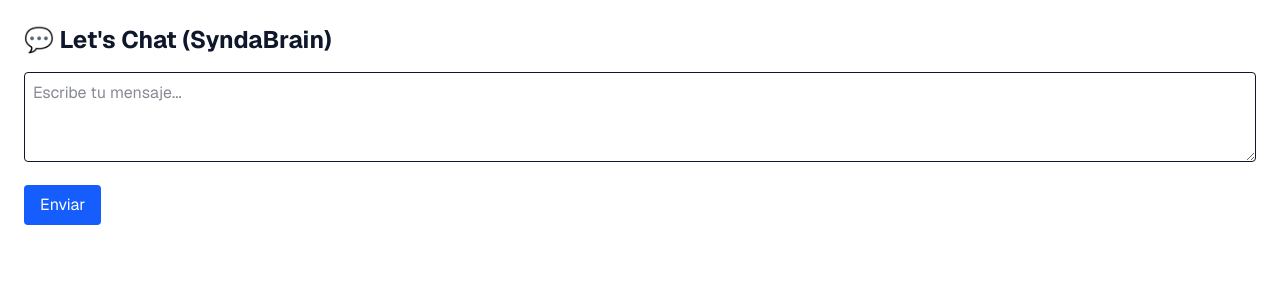
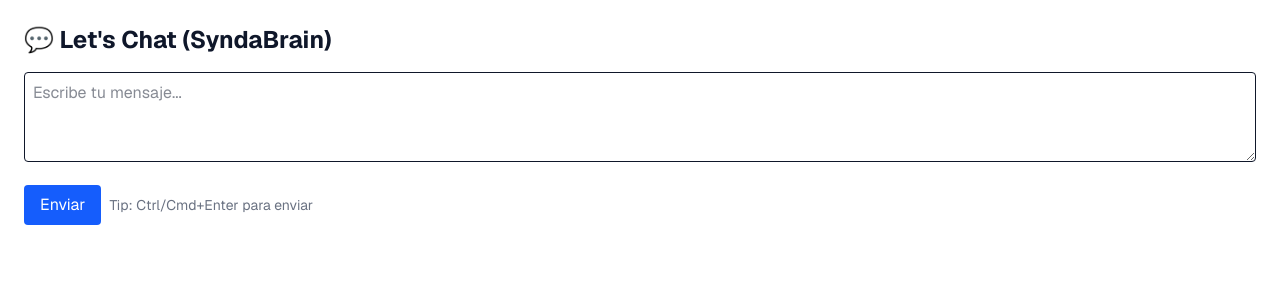
Before and after one commit to christopherrichardson25-SYNDA/syndaverse-dashboard, a Next.js app: page /lets-chat in a window 1280 px wide. Shown: the top 300 px of the page. Built offline with nearby package versions, Linux system fonts and the light colour scheme.

Commit message:
Update page.tsx

```diff
--- a/app/lets-chat/page.tsx
+++ b/app/lets-chat/page.tsx
@@ -1,44 +1,103 @@
 "use client";
+
 import { useState } from "react";
+
+type ChatPayload = {
+  message: string;
+  userId?: string | null;
+  context?: Record<string, unknown>;
+};
+
+type ChatResponse = {
+  reply: string;
+  model: string;
+  app?: string | null;
+  ethics?: Record<string, unknown> | null;
+};
 
 export default function LetsChatPage() {
   const [input, setInput] = useState("");
-  const [response, setResponse] = useState("");
+  const [response, setResponse] = useState<string>("");
+  const [loading, setLoading] = useState(false);
+  const [error, setError] = useState<string>("");
 
   const sendMessage = async () => {
-    const res = await fetch(`${process.env.NEXT_PUBLIC_BRAIN_API}/api/chat`, {
+    const text = input.trim();
+    if (!text || loading) return;
+
+    setLoading(true);
+    setError("");
+    setResponse("");
+
+    const payload: ChatPayload = {
+      message: text,
+      context: { app: "SyndaTools", k: 5 },
+    };
+
+    try {
+      const res = await fetch("/api/chat", {
         method: "POST",
         headers: { "Content-Type": "application/json" },
-      body: JSON.stringify({
-        message: input,
-        context: { app: "SyndaTools", k: 5 },
-      }),
+        body: JSON.stringify(payload),
+        cache: "no-store",
       });
-    const data = await res.json();
+
+      if (!res.ok) {
+        const txt = await res.text().catch(() => "");
+        throw new Error(txt || `Upstream error ${res.status}`);
+      }
+
+      const data = (await res.json()) as ChatResponse;
       setResponse(data.reply || "Sin respuesta");
+    } catch (e) {
+      const msg = e instanceof Error ? e.message : String(e);
+      setError(msg);
+    } finally {
+      setLoading(false);
+    }
   };
 
   return (
     <main className="p-6 space-y-4">
-      <h1 className="text-2xl font-bold">💬 Let's Chat (SyndaBrain)</h1>
+      <h1 className="text-2xl font-bold">💬 Let&apos;s Chat (SyndaBrain)</h1>
+
       <textarea
         className="w-full p-2 border rounded"
         rows={3}
         value={input}
         onChange={(e) => setInput(e.target.value)}
         placeholder="Escribe tu mensaje..."
+        onKeyDown={(e) => {
+          if (e.key === "Enter" && (e.metaKey || e.ctrlKey)) {
+            e.preventDefault();
+            sendMessage();
+          }
+        }}
       />
+
+      <div className="flex items-center gap-2">
         <button
-        className="px-4 py-2 bg-blue-600 text-white rounded"
+          className="px-4 py-2 bg-blue-600 text-white rounded disabled:opacity-50"
           onClick={sendMessage}
+          disabled={loading}
         >
-        Enviar
+          {loading ? "Enviando..." : "Enviar"}
         </button>
+        <span className="text-sm text-gray-500">
+          Tip: Ctrl/Cmd+Enter para enviar
+        </span>
+      </div>
 
-      {response && (
-        <div className="mt-4 p-4 border rounded bg-gray-50">
+      {error && (
+        <div className="p-3 border rounded bg-red-50 text-red-700">
+          <strong>Error:</strong> {error}
+        </div>
+      )}
+
+      {response && !error && (
+        <div className="mt-2 p-4 border rounded bg-gray-50 whitespace-pre-wrap">
           <strong>🧠 SyndaBrain:</strong>
-          <p>{response}</p>
+          <p className="mt-2">{response}</p>
         </div>
       )}
     </main>
```
Lines whose indentation alone changed are shown as unchanged.
